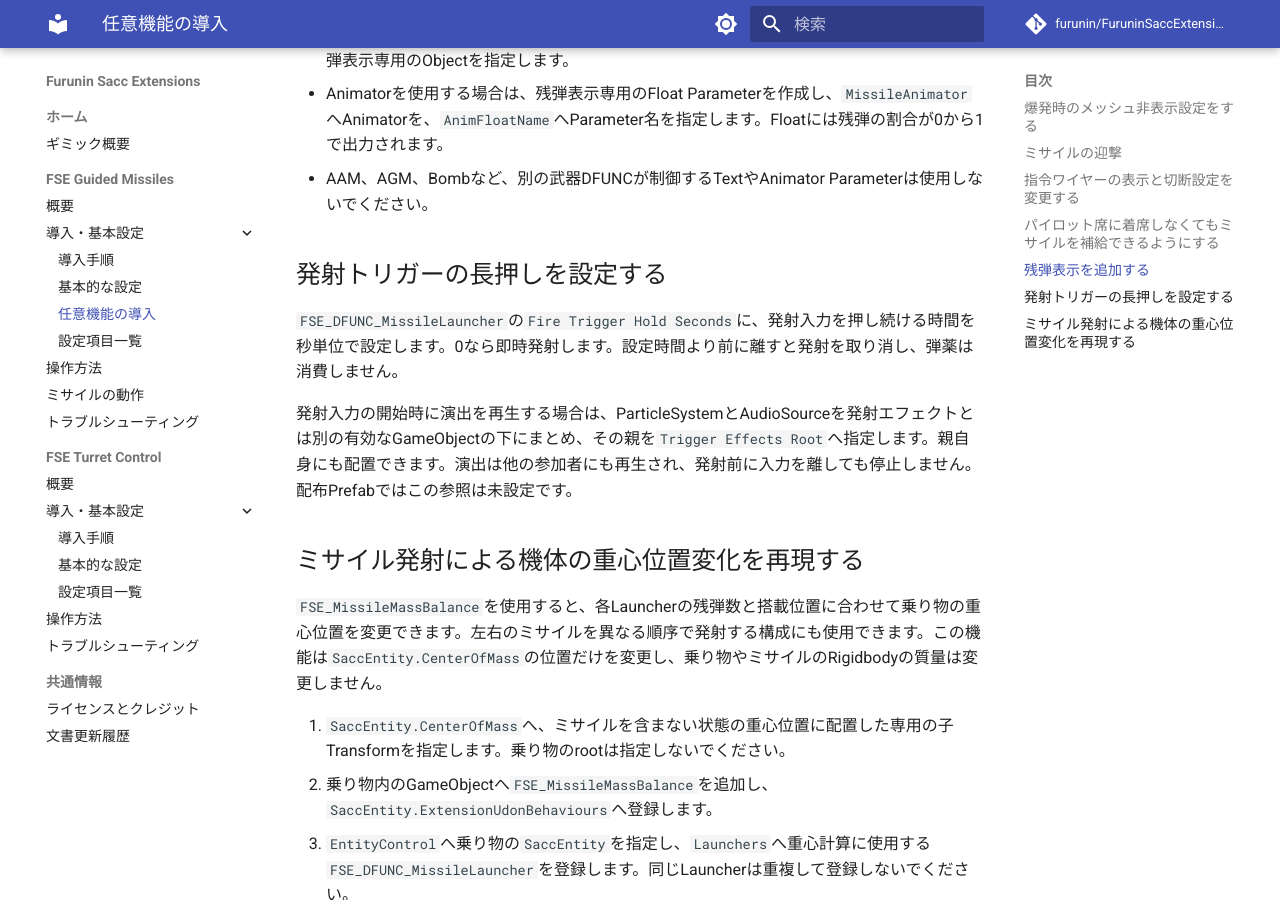
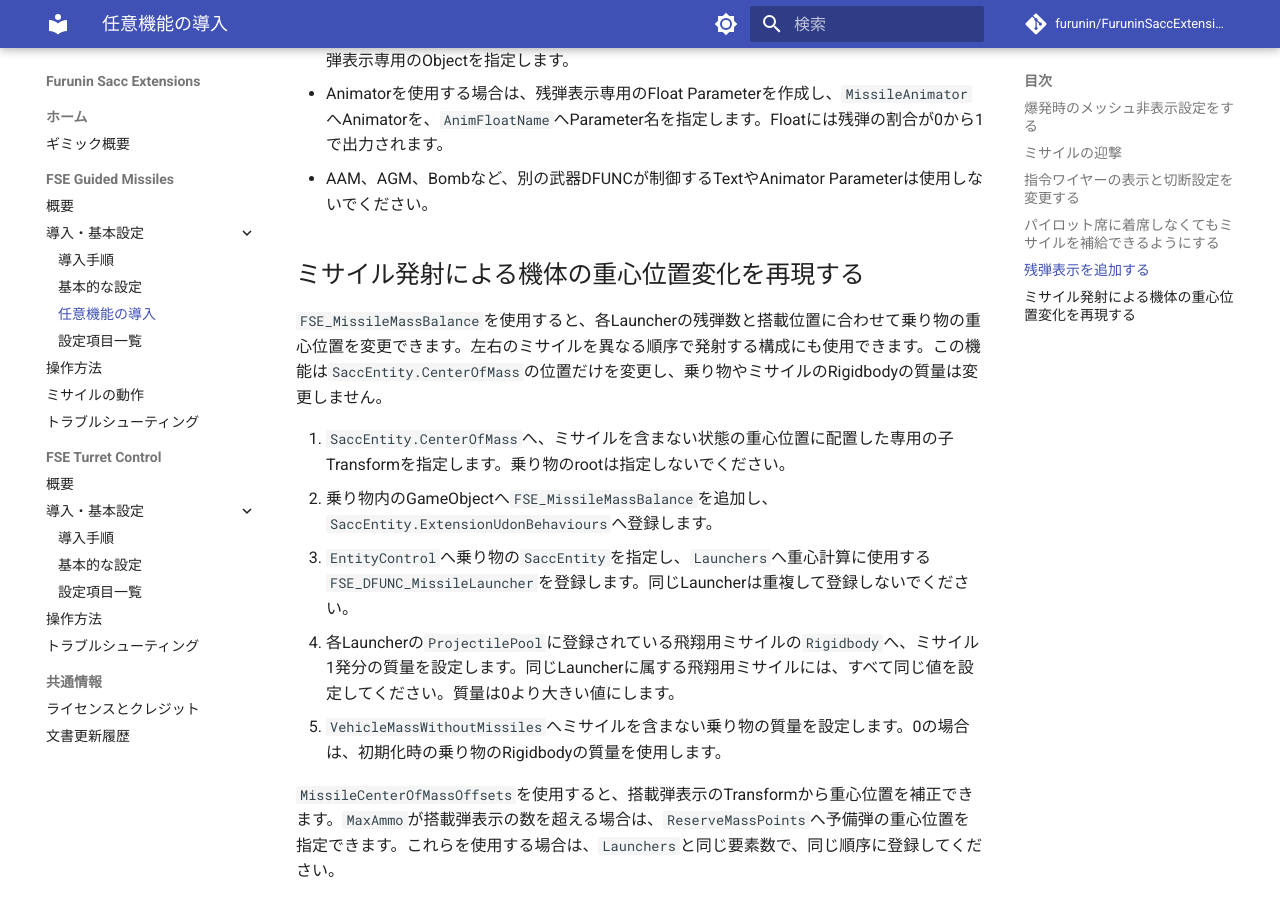
Before and after one commit to furunin/FuruninSaccExtensions-Docs, an MkDocs documentation site: the page built from docs/guided-missiles/optional-features.md, in a window 1280 px wide and 900 px high, scrolled down 1898 px. Built offline with MkDocs 1.6.1 and Material for MkDocs 9.7.7, drawn with Linux system fonts in a browser that asks for light colours; comment, search, counter and statistics services are not loaded; the version menu is left out.

Commit message:
文書を整理

```diff
--- a/docs/guided-missiles/optional-features.md
+++ b/docs/guided-missiles/optional-features.md
@@ -42,12 +42,6 @@
 - Animatorを使用する場合は、残弾表示専用のFloat Parameterを作成し、`MissileAnimator`へAnimatorを、`AnimFloatName`へParameter名を指定します。Floatには残弾の割合が0から1で出力されます。
 - AAM、AGM、Bombなど、別の武器DFUNCが制御するTextやAnimator Parameterは使用しないでください。
 
-## 発射トリガーの長押しを設定する
-
-`FSE_DFUNC_MissileLauncher`の`Fire Trigger Hold Seconds`に、発射入力を押し続ける時間を秒単位で設定します。0なら即時発射します。設定時間より前に離すと発射を取り消し、弾薬は消費しません。
-
-発射入力の開始時に演出を再生する場合は、ParticleSystemとAudioSourceを発射エフェクトとは別の有効なGameObjectの下にまとめ、その親を`Trigger Effects Root`へ指定します。親自身にも配置できます。演出は他の参加者にも再生され、発射前に入力を離しても停止しません。配布Prefabではこの参照は未設定です。
-
 ## ミサイル発射による機体の重心位置変化を再現する
 
 `FSE_MissileMassBalance`を使用すると、各Launcherの残弾数と搭載位置に合わせて乗り物の重心位置を変更できます。左右のミサイルを異なる順序で発射する構成にも使用できます。この機能は`SaccEntity.CenterOfMass`の位置だけを変更し、乗り物やミサイルのRigidbodyの質量は変更しません。
```
Also changed, not shown: docs/guided-missiles/basic-settings.md (+3 -3 lines), docs/turret-control/installation.md (+2 -4 lines).
